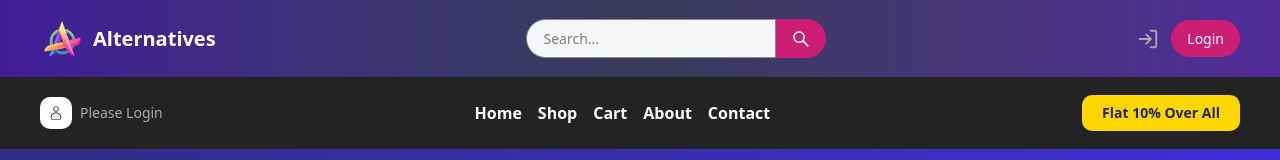
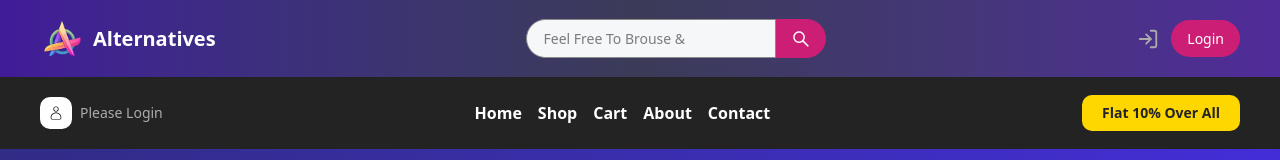
Before and after one commit to prabesh25/ecommerce-site, a React (Vite) app: page / in a window 1280 px wide. Shown: the top 160 px of the page. Built offline with nearby package versions, Linux system fonts and the light colour scheme.

Commit message:
Update nav.jsx

```diff
--- a/src/comp/nav.jsx
+++ b/src/comp/nav.jsx
@@ -31,7 +31,7 @@ const Nav = ({ search, setSearch, searchproduct }) => {
               type="text"
               value={search}
               onChange={(e) => setSearch(e.target.value)}
-              placeholder="Search..."
+              placeholder="Feel Free To Brouse & "
             />
             <button onClick={searchproduct} className="w-[50px] h-[39px] border-[#cd1e76] border rounded-r-full bg-[#cd1e76] flex justify-center items-center">
               <AiOutlineSearch className="text-white text-[20px]" />
```
